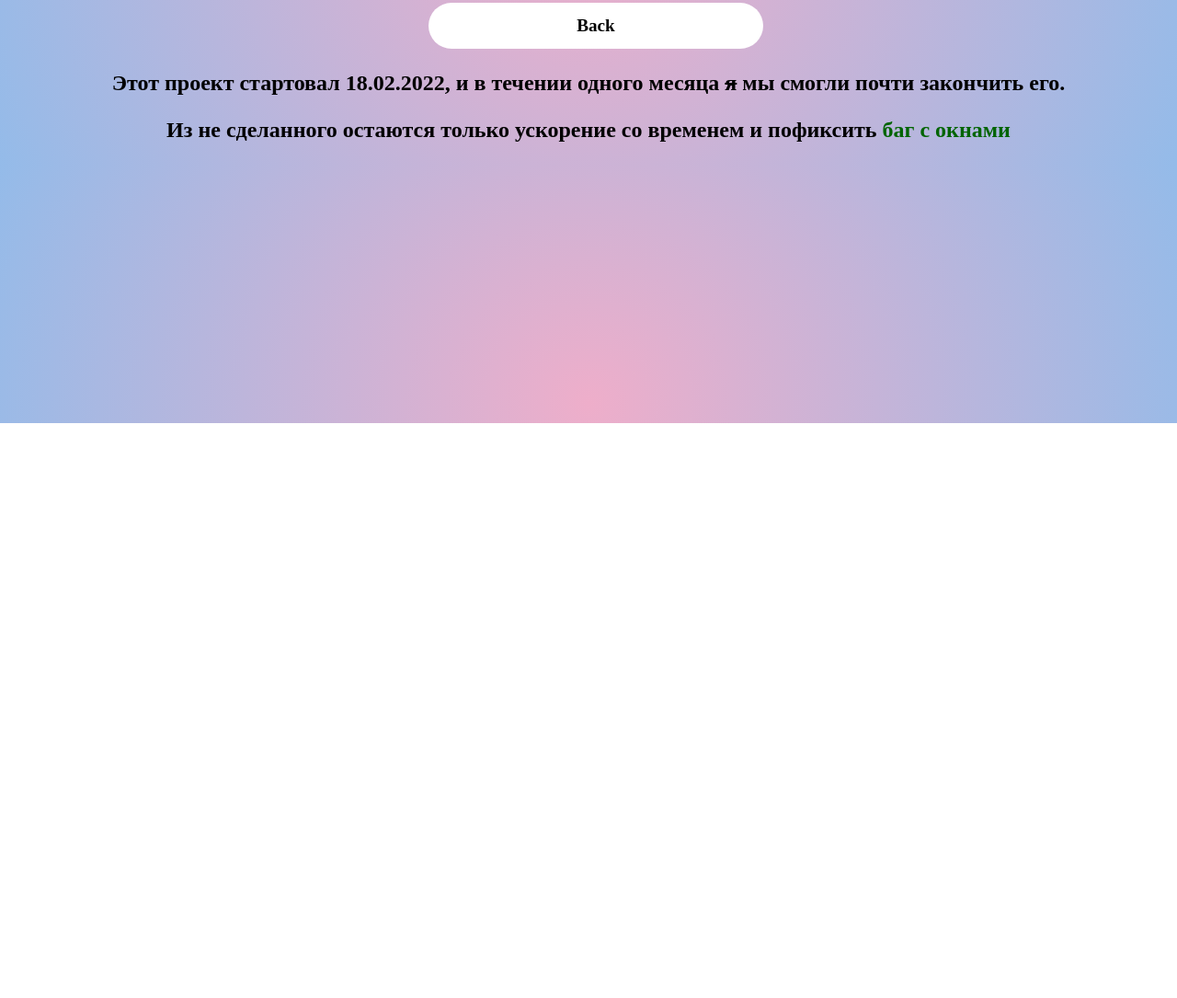
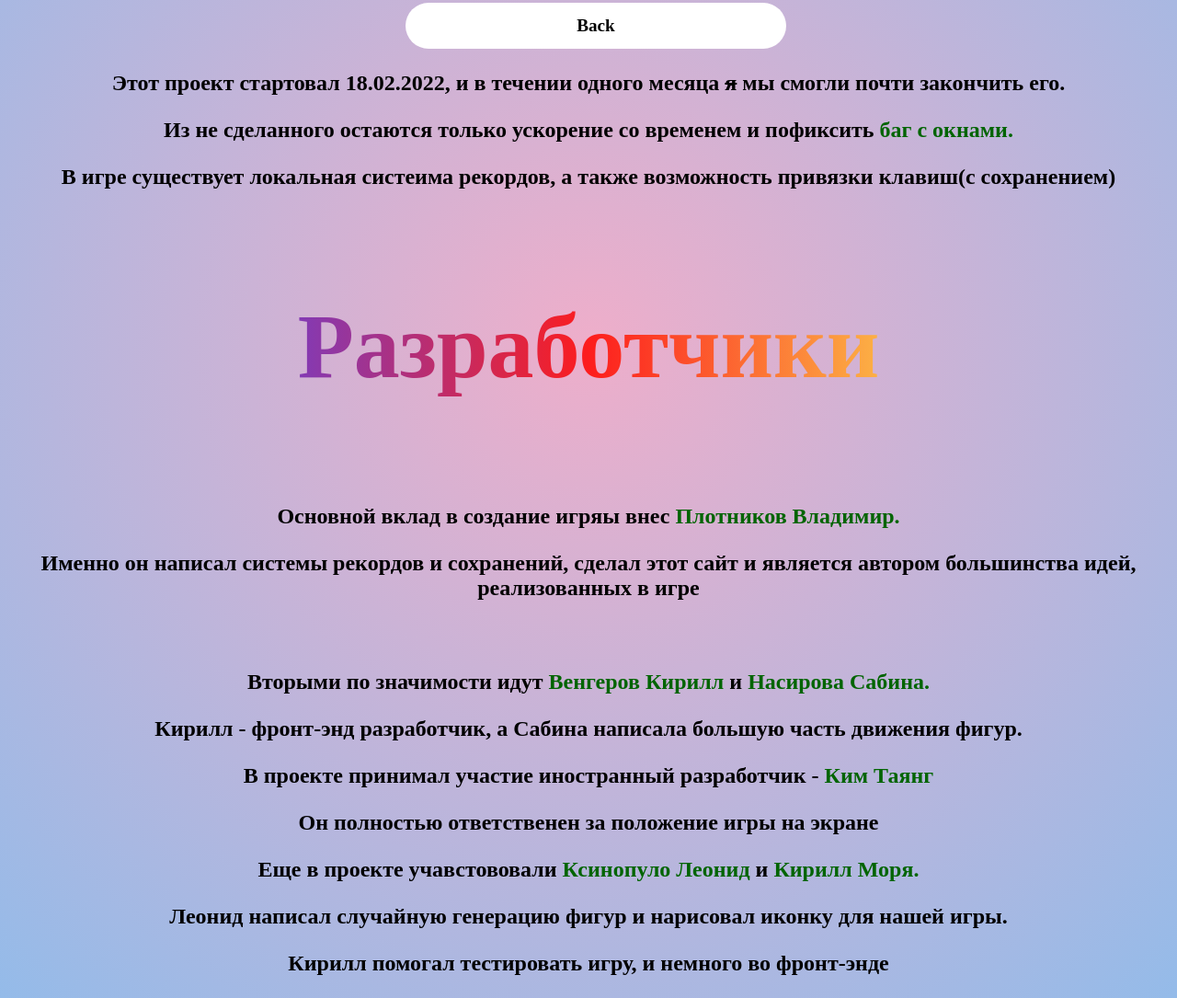
Before and after one commit to VPlotnikov2006/Tetris-site, a plain HTML site: page tetris_about.html in a window 1280 px wide. Shown: the part 340-1425 px from the top of the page at 92% size. Before the commit the page ends 800 px from the top, so only its background shows below. Drawn offline with Linux system fonts and the light colour scheme.

Commit message:
Add files via upload

```diff
--- a/tetris_about.html
+++ b/tetris_about.html
@@ -7,7 +7,7 @@
 	<link rel="stylesheet" type="text/css" href="tetris_style.css">
 </head>
 <body>
-	<h1 class = "fall-down-animation">Aboute</h1>
+	<h1 class="fall-down-animation">Aboute</h1>
 	<nav>
 	<ul>
 		<li><a	text="Back"
@@ -16,9 +16,21 @@
 				Back</a></li>
 	</ul>
 	</nav>
-	<h2><p> Этот проект стартовал 18.02.2022, и в течении одного месяца <span class = "crossed_out">я</span> мы смогли почти закончить его.</p>
-		<p> Из не сделанного остаются только ускорение со временем и пофиксить <a href="#" target="_self">баг с окнами</a>
+	<h2><p>Этот проект стартовал 18.02.2022, и в течении одного месяца <span class = "crossed_out">я</span> мы смогли почти закончить его.</p>
+		<p>Из не сделанного остаются только ускорение со временем и пофиксить <a href="tetris_about_bug.html#windows" target="_self">баг с окнами.</a>
+		<p>В игре существует локальная систеима рекордов, а также возможность привязки клавиш(с сохранением)</p>
 	</h2>
-
+	<h1>Разработчики</h1>
+	<h2><p>Основной вклад в создание игряы внес <a href="https://github.com/VPlotnikov2006" target="_blank">Плотников Владимир.</a></p>
+		<p>Именно он написал системы рекордов и сохранений, сделал этот сайт и является автором большинства идей, <br/>реализованных в игре</p>
+		<br/>
+		<p>Вторыми по значимости идут <a href="https://github.com/KirillVengerov76" target="_blank">Венгеров Кирилл</a> и <a href="https://github.com/SabinaNasirova" target="_blank">Насирова Сабина.</a></p>
+		<p>Кирилл - фронт-энд разработчик, а Сабина написала большую часть движения фигур.</p>
+		<p>В проекте принимал участие иностранный разработчик - <a href="https://github.com/M0rningty" target="_blank">Ким Таянг</a>
+		<p>Он полностью ответственен за положение игры на экране</p>
+		<p>Еще в проекте учавстововали <a href="https://github.com/ksleon" target="_blank">Ксинопуло Леонид</a> и <a href="https://github.com/Blakee461o" target="_blank">Кирилл Моря.</a>
+		<p>Леонид написал случайную генерацию фигур и нарисовал иконку для нашей игры.</p>
+		<p>Кирилл помогал тестировать игру, и немного во фронт-энде</p>
+	</h2>
 </body>
 </html>
--- a/tetris_script.js
+++ b/tetris_script.js
@@ -2,5 +2,5 @@ let root =  document.documentElement;
 setInterval(update_width, 1);
 
 function update_width() {
-	document.documentElement.style.setProperty('--W', (document.documentElement.clientWidth / 2 - 150 - 32));
+	document.documentElement.style.setProperty('--W', (document.documentElement.clientWidth / 2 - 175 - 32));
 }
--- a/tetris_style.css
+++ b/tetris_style.css
@@ -49,7 +49,7 @@ a:hover {
 }
 /*красивые кнопочки*/
 nav {
-	width: 300px;
+	width: 350px;
 	position: relative;
 	margin-left:calc(calc(var(--W)) * 1px);
 	background-color: white;
```
Also changed, not shown: index.html (+4 -0 lines), tetris_about_bug.html (added, +32 -0 lines).
